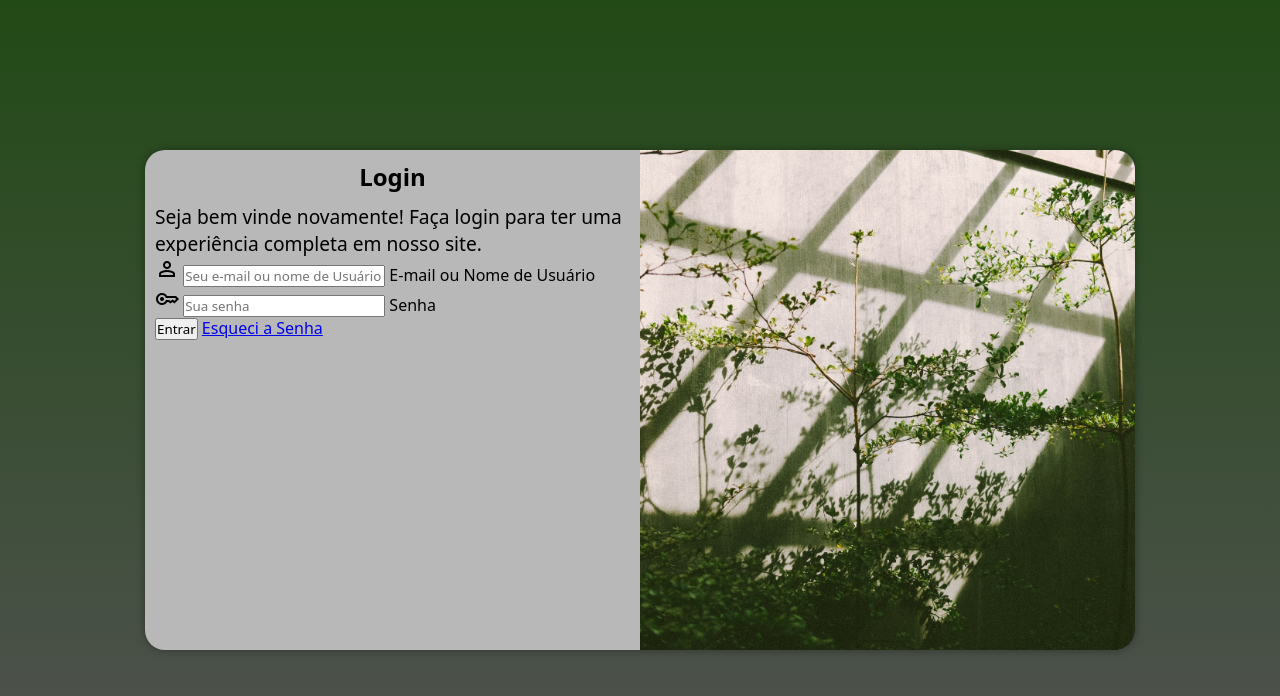
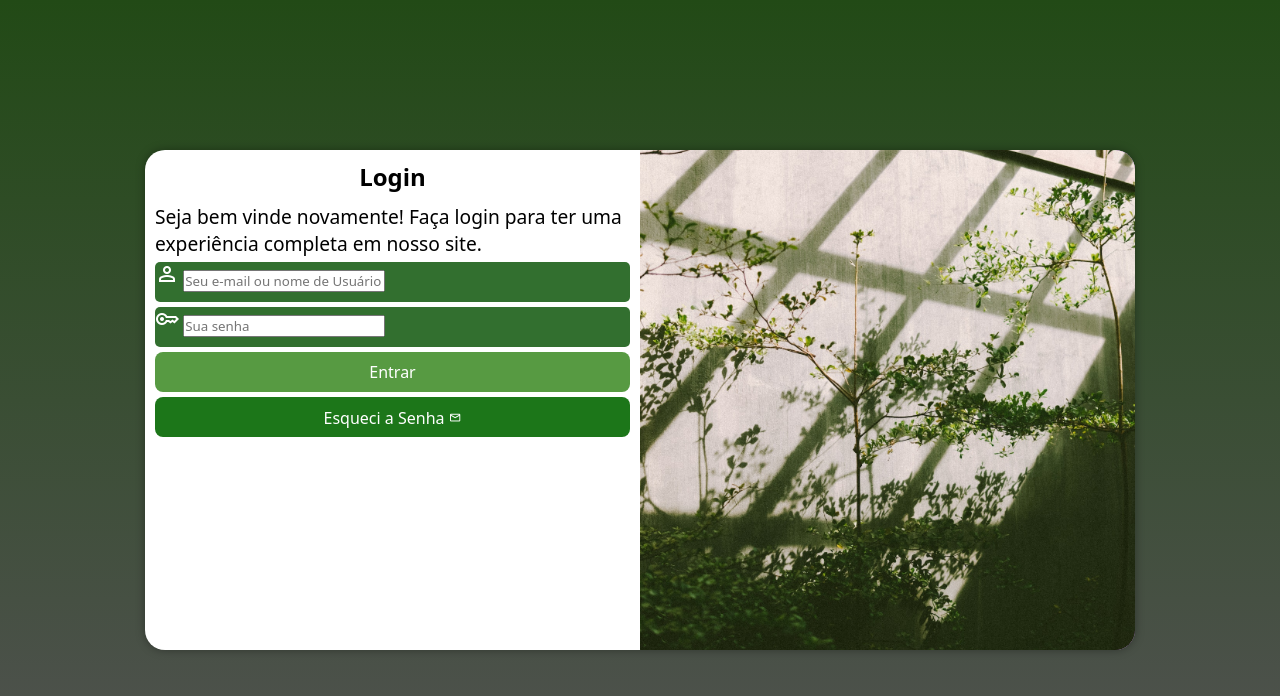
Before and after one commit to julinhodoceu/projeto-login, a plain HTML site: page index.html in a window 1280 px wide. Drawn offline with nearby package versions, Linux system fonts and the light colour scheme.

Commit message:
penultima versão

```diff
--- a/estilos/style.css
+++ b/estilos/style.css
@@ -32,7 +32,7 @@ section#login {
     top: 50%;
     left: 50%;
     transform: translate(-50%, -50%);
-    background-color: rgb(184, 184, 184);
+    background-color: rgb(255, 255, 255);
     width: 250px;
     height: 500px;
     border-radius: 20px;
@@ -64,3 +64,55 @@ div#formulario > h1 {
 div#formulario > p {
     font-size: 0.8em;
 }
+
+form > div.campo {
+    background-color: rgb(50, 111, 47);
+    width: 100%;
+    display: block;
+    height: 40px;
+    border-radius: 5px;
+    margin: 5px 0px;
+    color: white;
+}
+
+div.campo > label {
+ display: none;
+}
+
+form > input[type=submit] {
+    display: block;
+    font-size: 1em;
+    width: 100%;
+    height: 40px;
+    color: white;
+    background-color: #579a42;
+    border: none;
+    border-radius: 8px;
+    cursor: pointer;
+}
+
+form > input[type=submit]:hover {
+    background-color: rgb(47, 97, 34);
+}
+
+form > a.botao {
+    display: block;
+    text-align: center;
+    font-size: 1em;
+    width: 100%;
+    height: 40px;
+    background-color: rgb(28, 118, 25);
+    margin-top: 5px;
+    border-radius: 8px;
+    text-decoration: none;
+    color: white;
+    padding-top: 10px;
+}
+
+form > a.botao > span {
+    font-size: 0.8em;
+}
+
+form > a.botao:hover {
+    background-color: #579a42;
+}
--- a/index.html
+++ b/index.html
@@ -39,7 +39,7 @@
 
 
                     <input type="submit" value="Entrar">
-                    <a href="#">Esqueci a Senha</a>
+                    <a href="#" class="botao">Esqueci a Senha <span class="material-symbols-outlined"> mail </span></a>
                 </form>
             </div>
         </section>
```
